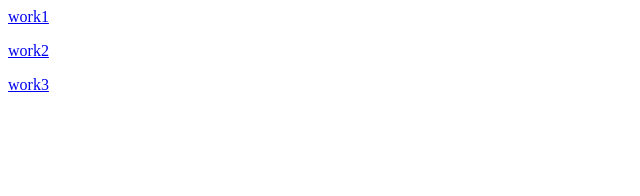
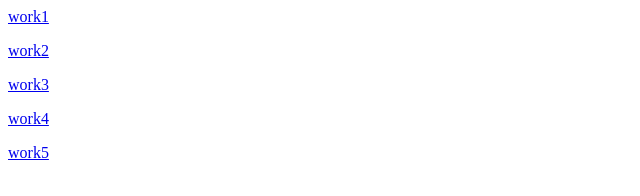
Before and after one commit to web2-guoyingxiu/homework4, a plain HTML site: page index.html in a window 1280 px wide. Shown: the whole page, without its empty margins (0-640 px from the left). Drawn offline with Linux system fonts and the light colour scheme.

Commit message:
Update index.html

```diff
--- a/index.html
+++ b/index.html
@@ -1,3 +1,5 @@
 <p><a href="work1.html" target="_blank">work1</a></p>
 <p><a href="work2.html" target="_blank">work2</a></p>
 <p><a href="work3.html" target="_blank">work3</a></p>
+<p><a href="work4.html" target="_blank">work4</a></p>
+<p><a href="work5.html" target="_blank">work5</a></p>
```
